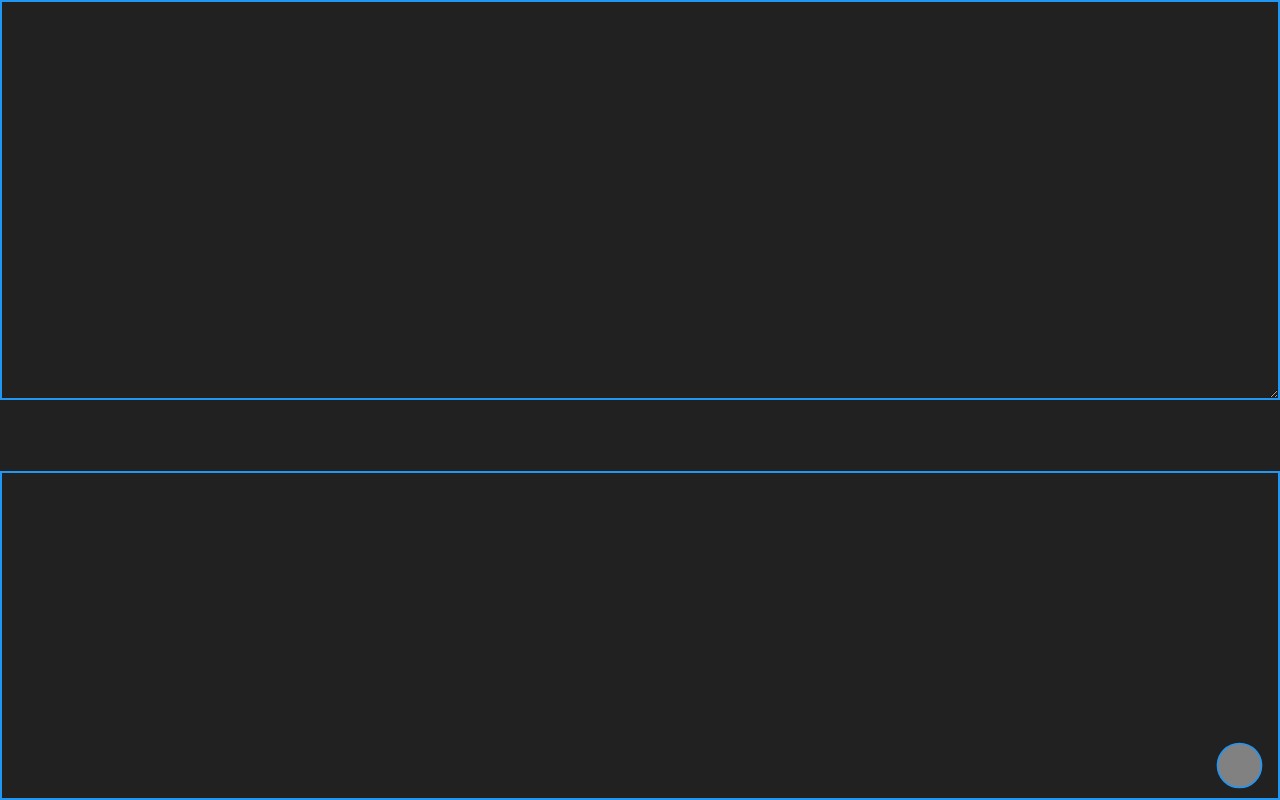
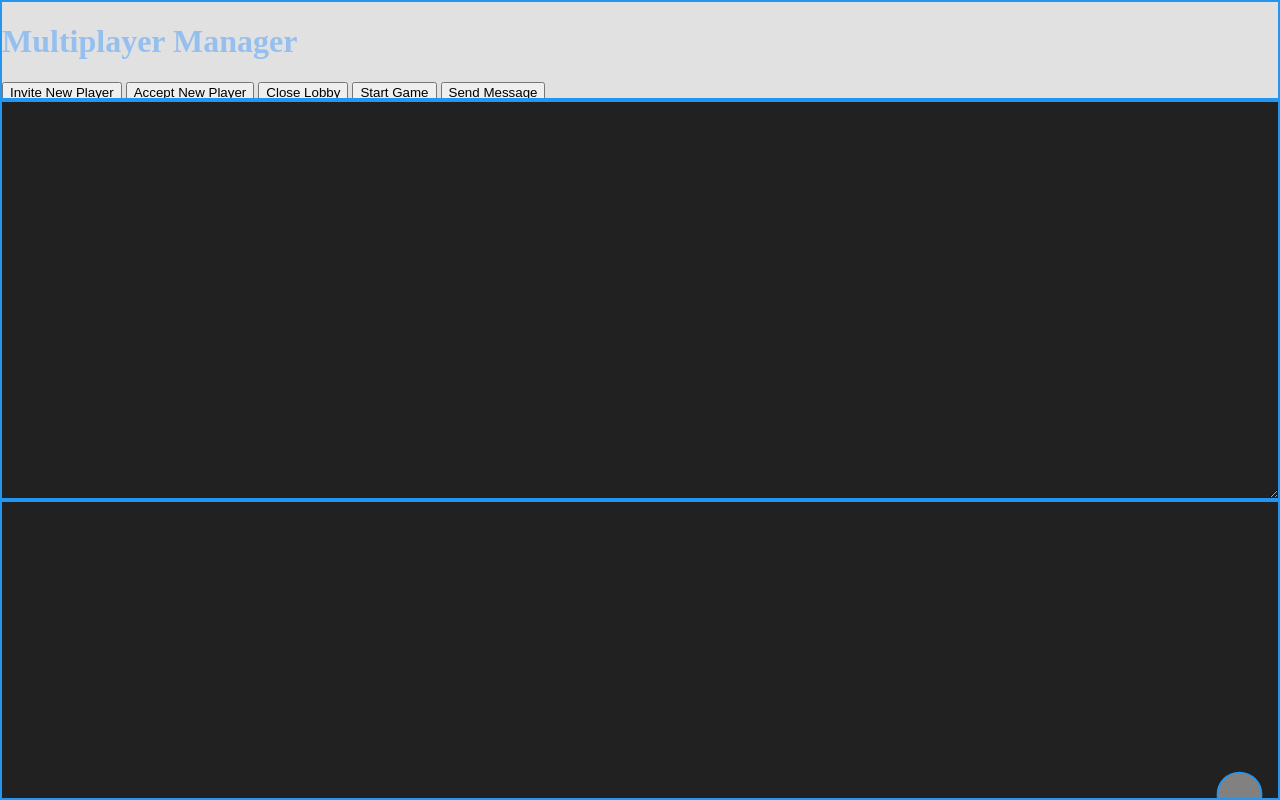
Before and after one commit to Hoppi164/hack-hunt, a SvelteKit app: page / in a window 1280 px wide. Built offline with nearby package versions, Linux system fonts and the light colour scheme.

Commit message:
Web RTC initial MVP

```diff
--- /dev/null
+++ b/src/components/multiplayerManager.svelte
@@ -0,0 +1,164 @@
+<script>
+	import { onMount } from 'svelte';
+	import { randomString } from '../logic/random.js';
+
+	let isHost = false;
+
+	let localOffer = '';
+	let remoteAnswer = '';
+	let remoteOffer = '';
+	let localAnswer = '';
+
+	let allConnections = [];
+	let allDataChannels = [];
+
+	let allPlayers = [];
+
+	var cfg = { iceServers: [{ url: 'stun:stun.gmx.net' }] };
+	let con = { optional: [{ DtlsSrtpKeyAgreement: true }] };
+	var sdpConstraints = {
+		optional: []
+	};
+
+	// Create the functionality to allow the user to create a new lobby
+	// Multiple users can join the lobby,
+	// The lobby will work in a star type webRTC network
+	// Any messages sent to the lobby host will be broadcasted to all other users in the lobby
+
+	// Create a new lobby
+	function inviteNewPlayer() {
+		isHost = true;
+		var pc1 = new RTCPeerConnection(cfg, con);
+		let dc1 = null;
+
+		dc1 = pc1.createDataChannel('lobby', { reliable: true });
+		dc1.onopen = function (e) {};
+		dc1.onmessage = function (e) {
+			var data = JSON.parse(e.data);
+			const message = data.message;
+			alert(`Got message: \n\n${message}`);
+		};
+		pc1.createOffer(
+			function (desc) {
+				pc1.setLocalDescription(
+					desc,
+					function () {},
+					function () {}
+				);
+			},
+			function () {},
+			sdpConstraints
+		);
+		pc1.onicecandidate = function (e) {
+			if (e.candidate == null) {
+				localOffer = JSON.stringify(pc1.localDescription);
+				let base64Offer = btoa(localOffer);
+				let lobbyLink = window.location.href + '?lobby=' + base64Offer;
+				alert(lobbyLink);
+			}
+		};
+		// localOffer = JSON.stringify(offer);
+		// let base64Offer = btoa(localOffer);
+		// lobbyLink = window.location.href + '?lobby=' + base64Offer;
+		allConnections.push(pc1);
+		allDataChannels.push(dc1);
+	}
+
+	// Join an existing lobby
+	function joinLobby() {
+		const urlParams = new URLSearchParams(window.location.search);
+		const lobby = urlParams.get('lobby');
+
+		if (lobby) {
+			const base64Offer = lobby;
+			const offer = atob(base64Offer);
+			const remoteOffer = JSON.parse(offer);
+
+			var pc2 = new RTCPeerConnection(cfg, con);
+			let dc2 = null;
+
+			pc2.ondatachannel = function (e) {
+				var datachannel = e.channel || e;
+				dc2 = datachannel;
+				dc2.onopen = function (e) {};
+				dc2.onmessage = function (e) {
+					var data = JSON.parse(e.data);
+					const message = data.message;
+					console.log(message);
+					alert(`Got message: \n\n${message}`);
+				};
+				allDataChannels.push(dc2);
+			};
+
+			pc2.onicecandidate = function (e) {
+				if (e.candidate == null) {
+					const answer = JSON.stringify(pc2.localDescription);
+					const base64Answer = btoa(answer);
+					alert(
+						`Please copy the following answer and send it to the lobby host:\n\n${base64Answer}`
+					);
+				}
+			};
+
+			var offerDesc = new RTCSessionDescription(remoteOffer);
+			pc2.setRemoteDescription(offerDesc);
+			pc2.createAnswer(
+				function (answerDesc) {
+					pc2.setLocalDescription(answerDesc);
+				},
+				function () {},
+				sdpConstraints
+			);
+
+			allConnections.push(pc2);
+		}
+	}
+
+	// Send a message to the lobby
+	function sendMessage(message) {
+		const msg = prompt('Please enter the message you would like to send to the lobby');
+
+		allDataChannels.forEach((dc) => {
+			dc.send(JSON.stringify({ message: msg }));
+		});
+	}
+
+	// Accept a new player
+	function acceptNewPlayer() {
+		const base64Answer = prompt('Please enter the base64 answer from the new player');
+		const answer = atob(base64Answer);
+		const remoteAnswer = JSON.parse(answer);
+		var answerDesc = new RTCSessionDescription(remoteAnswer);
+		allConnections[0].setRemoteDescription(answerDesc);
+	}
+
+	// Onload, check if the user is joining a lobby
+	onMount(() => {
+		joinLobby();
+	});
+
+	// Leave a lobby
+
+	// Start a game
+</script>
+
+<div class="multiplayerManager">
+	<h1>Multiplayer Manager</h1>
+	<button on:click={inviteNewPlayer}>Invite New Player</button>
+	<button on:click={acceptNewPlayer}>Accept New Player</button>
+	<button>Close Lobby</button>
+	<button>Start Game</button>
+	<button on:click={sendMessage}>Send Message</button>
+</div>
+
+<style>
+	.multiplayerManager {
+		width: 100%;
+		min-width: 100px;
+		min-height: 100px;
+		background-color: var(--background-inverse);
+		border: 2px solid var(--border);
+		color: var(--text);
+		overflow: hidden;
+	}
+</style>
--- a/src/logic/random.js
+++ b/src/logic/random.js
@@ -7,7 +7,7 @@ import { businessFirstName, businessLastName, personFirstName, personLastName }
  * @returns {string} - A random string of length `length` with characters from `chars`
  */
 function randomString(
-	length,
+	length=10,
 	chars = '0123456789abcdefghijklmnopqrstuvwxyzABCDEFGHIJKLMNOPQRSTUVWXYZ'
 ) {
 	let result = '';
--- a/src/routes/+page.svelte
+++ b/src/routes/+page.svelte
@@ -2,12 +2,14 @@
 	import { onMount } from 'svelte';
 	import NetworkGraph from '$lib/../components/networkGraph.svelte';
 	import Terminal from '$lib/../components/terminal.svelte';
+	import MultiplayerManager from '../components/multiplayerManager.svelte';
 
 	onMount(async () => {});
 </script>
 
 <div class="screen">
 	<div class="column h-100 w-100">
+		<MultiplayerManager />
 		<Terminal />
 		<NetworkGraph />
 	</div>
```
